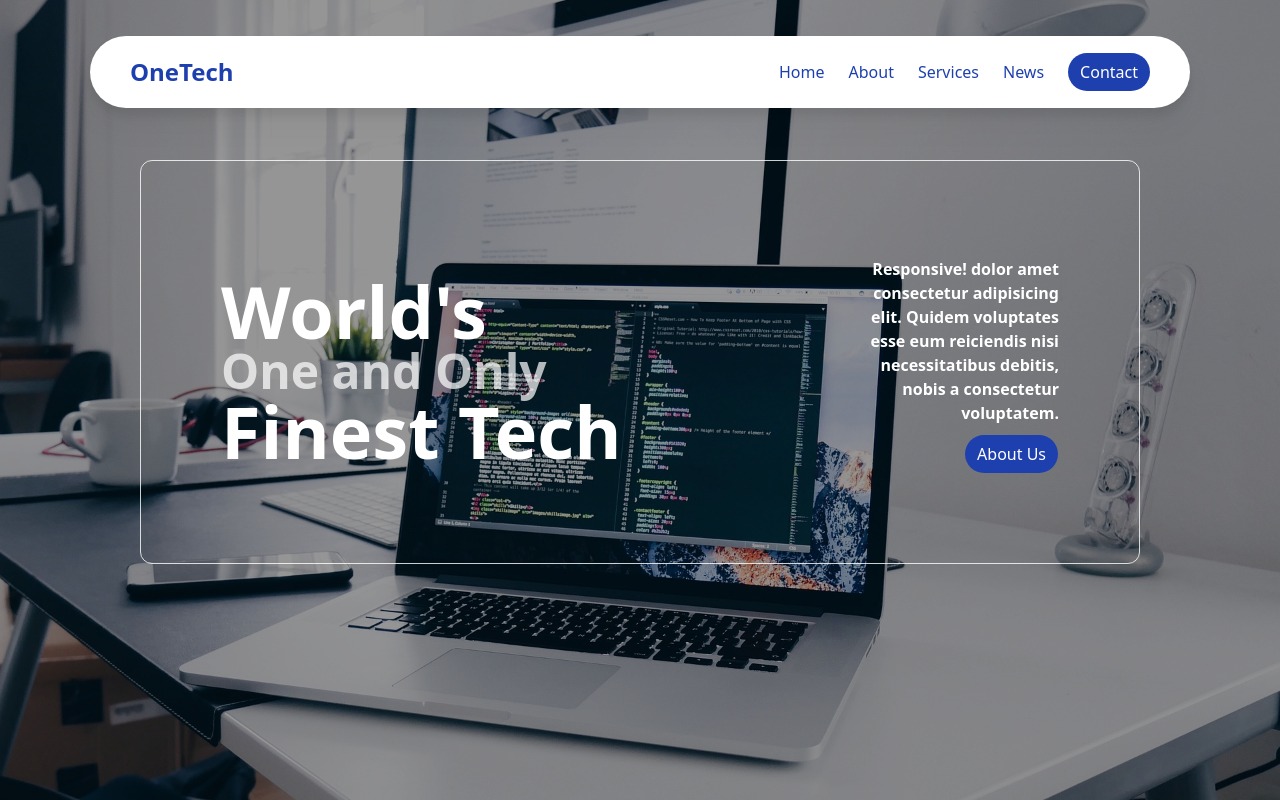
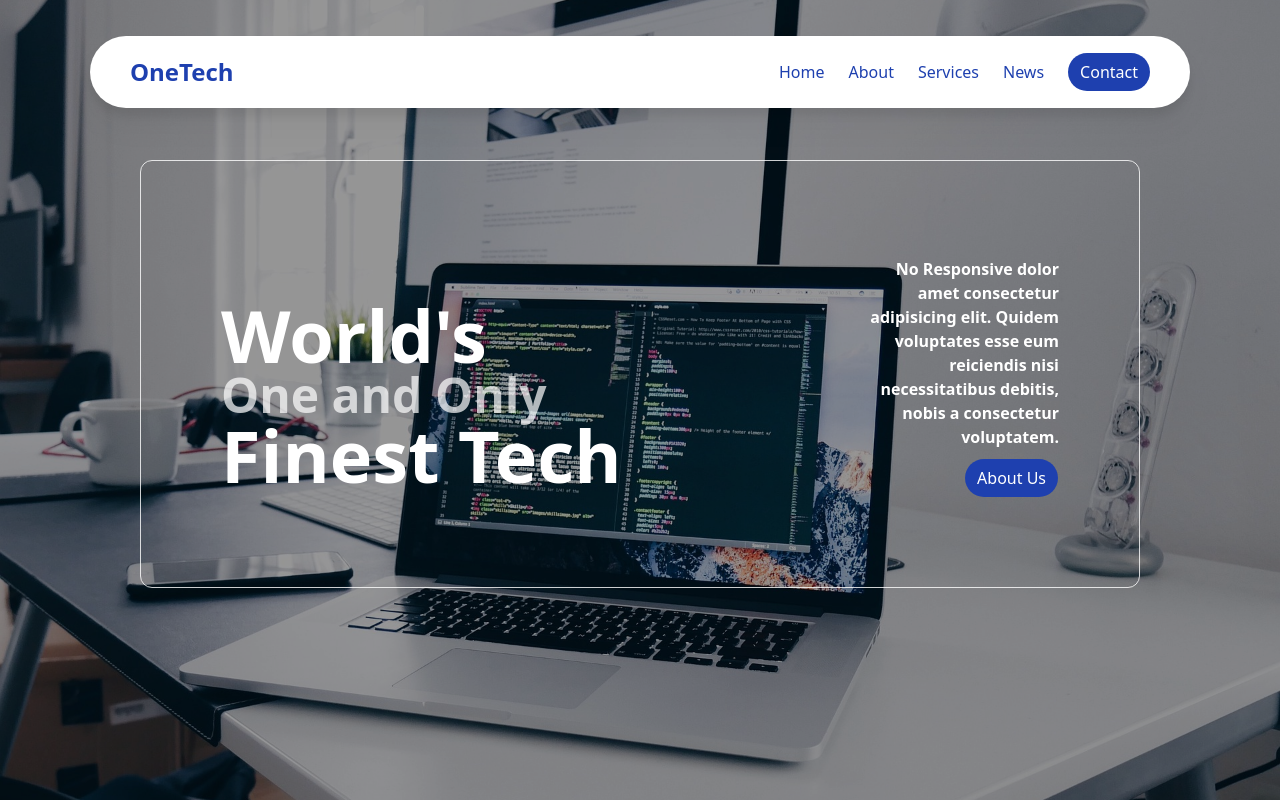
Before and after one commit to vienyevelyn/company-profile, a React (Vite) app: page / in a window 1280 px wide. Built offline with nearby package versions, Linux system fonts and the light colour scheme.

Commit message:
Finalisasi

```diff
--- a/src/pages/Home.jsx
+++ b/src/pages/Home.jsx
@@ -17,7 +17,7 @@ function Home(){
                     <h1 className="text-7xl font-bold text-white">Finest Tech</h1>
                 </div>
                 <div className="lg:text-end text-start lg:mt-0 mt-5">
-                    <p className="mb-4 text-white font-semibold ">Responsive! dolor amet consectetur adipisicing elit. Quidem voluptates esse eum reiciendis nisi necessitatibus debitis, nobis a consectetur voluptatem.</p>
+                    <p className="mb-4 text-white font-semibold ">No Responsive dolor amet consectetur adipisicing elit. Quidem voluptates esse eum reiciendis nisi necessitatibus debitis, nobis a consectetur voluptatem.</p>
                     <button><Link to={"/about"} className="bg-blue-800 py-2 px-3 rounded-full text-white hover:text-white hover:bg-indigo-900 transition-all duration-500">About Us</Link></button>
                 </div>
             </div>
```
Also changed, not shown: 1 other file (tests, documents, lock files or other folders).
